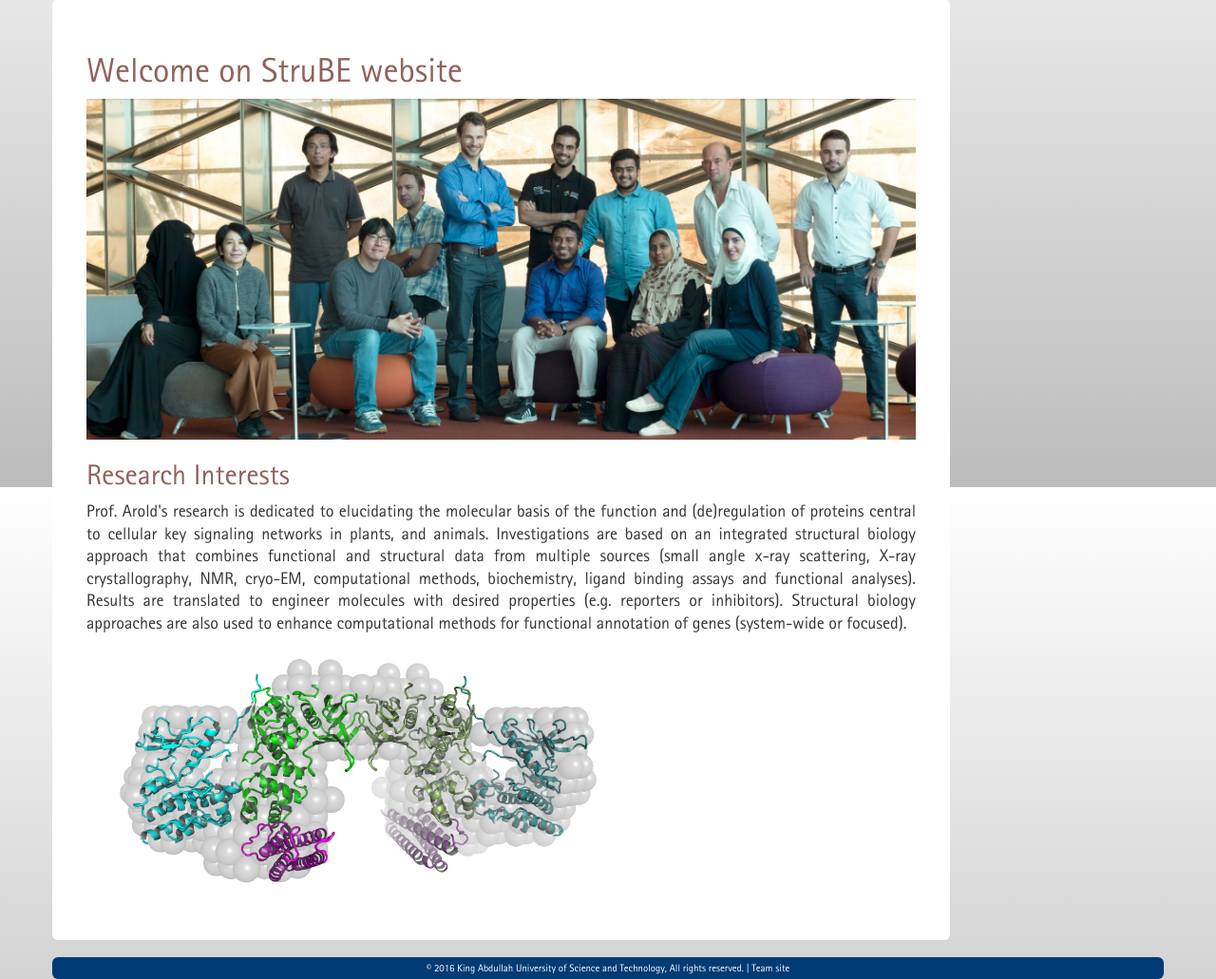
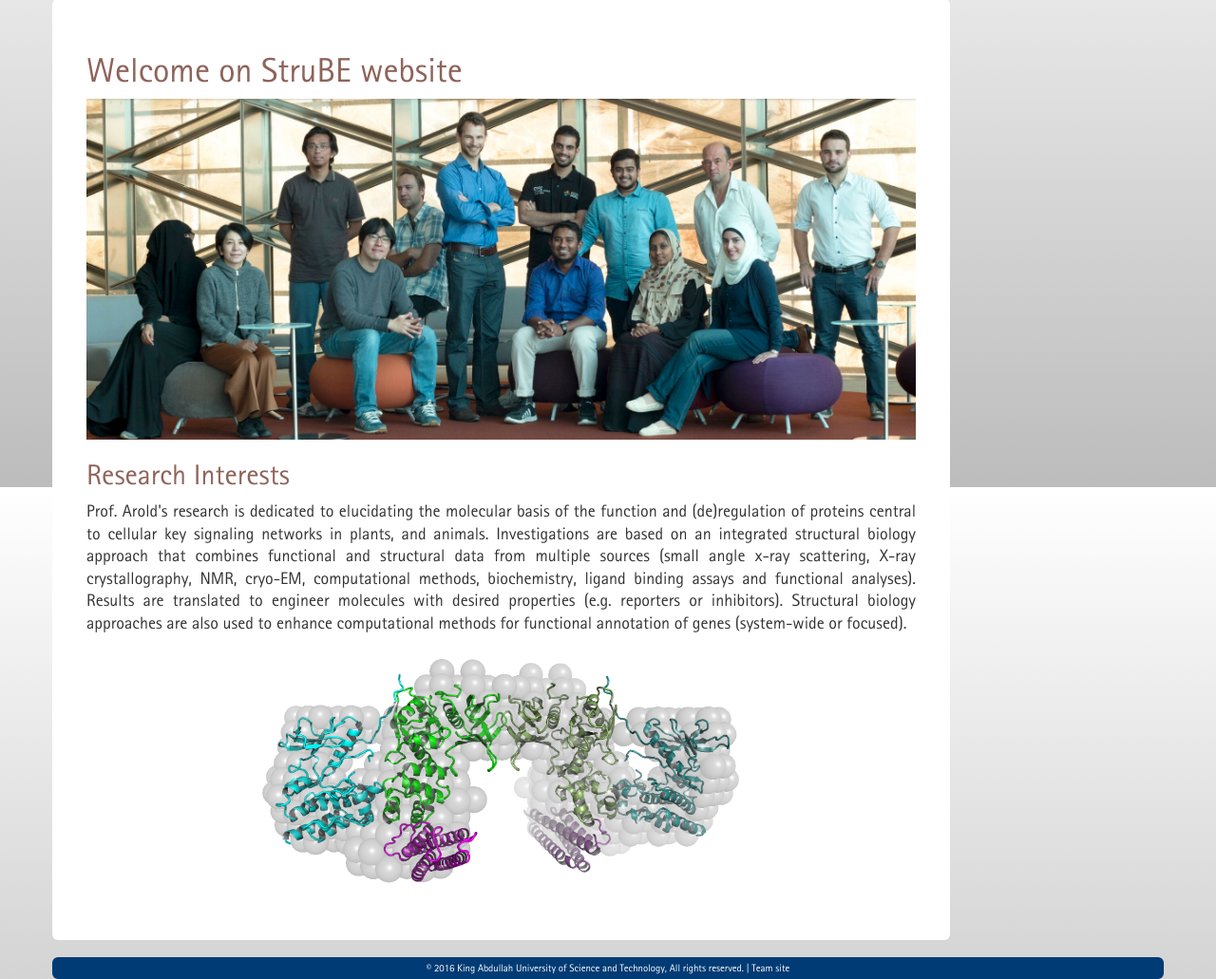
Before and after one commit to StruBE-KAUST/StruBE-website, a Django app: template StruBE/templates/home.html in a window 1280 px wide. Shown: the part 287-1318 px from the top of the page at 95% size. Run offline with Django 3.2, Linux system fonts and the light colour scheme; the template is opened without the code that fills it, so the values that code supplies are empty; parts of the project's set-up code (start-up, migrations or seed data) failed here and were passed over; some libraries are stand-ins or nearby versions.

Commit message:
Center FAK on homepage

```diff
--- a/StruBE/templates/home.html
+++ b/StruBE/templates/home.html
@@ -18,7 +18,7 @@
     </p>
 
     <div class="row">
-        <div class="col-sm-8">
+        <div class="col-sm-8 col-sm-offset-2">
             <img class="img-responsive" src="{% static "images/FAK.png" %}" />
         </div>
     </div>
```
